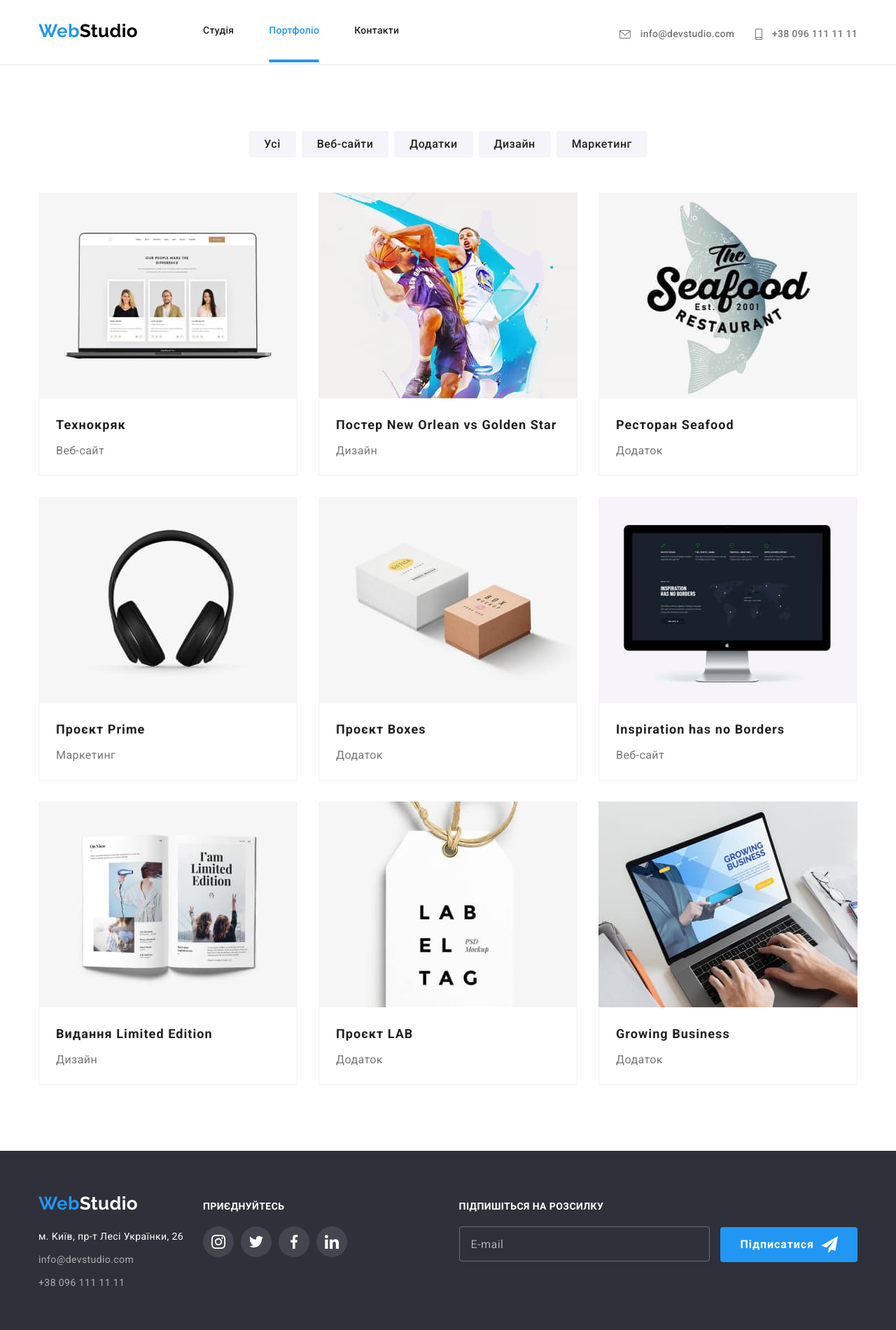
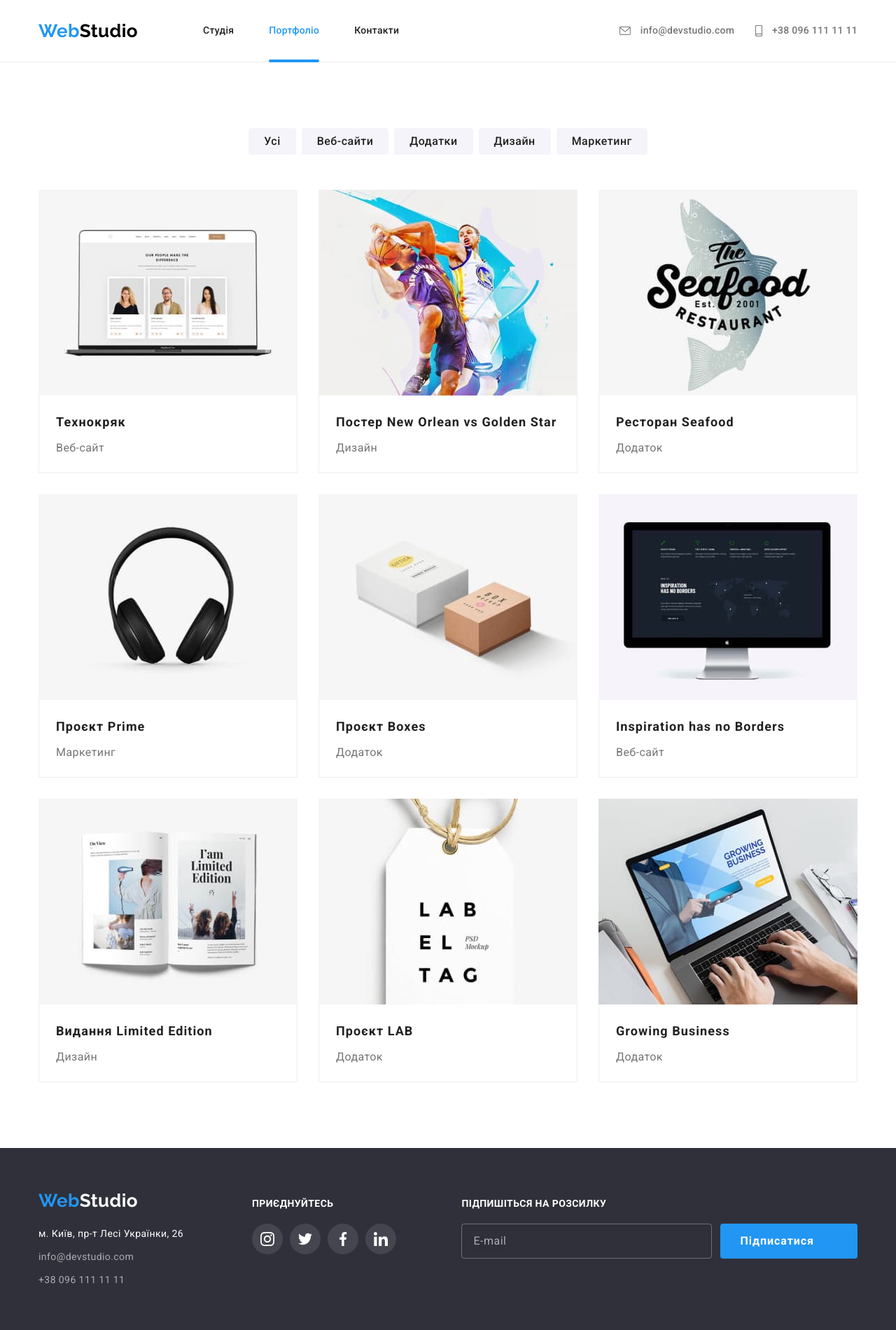
Before and after one commit to vitaliy-lyalin/goit-markup-hw-06, a plain HTML site: page portfolio.html in a window 1280 px wide. Shown: the top 1900 px of the page at 70% size. Drawn offline with nearby package versions, Linux system fonts and the light colour scheme.

Commit message:
Додає зміни до розмітки та оформлення хедера та футера

```diff
--- a/css/styles.css
+++ b/css/styles.css
@@ -180,6 +180,9 @@ img {
 .main {
   display: flex;
   align-items: baseline;
+}
+.main-header {
+  display: flex;
 }
 .nav-main {
   display: flex;
@@ -565,7 +568,11 @@ img {
   text-transform: uppercase;
   color: var(--white-color);
 }
+.form-field {
+  display: flex;
+}
 .form-input {
+  display: block;
   height: 50px;
   width: 358px;
   margin-right: 12px;
--- a/portfolio.html
+++ b/portfolio.html
@@ -23,7 +23,7 @@
   <body>
     <!-- Шапка сайту -->
     <header class="page-header">
-      <div class="container main">
+      <div class="container main-header">
         <nav class="nav-main">
           <!-- Лого хедер -->
           <a class="logo link" href="./index.html">Web<span class="header-studio">Studio</span> </a>
@@ -290,7 +290,7 @@
     <!-- Футер -->
     <footer class="page-footer">
       <div class="container main">
-        <div class="main-contacts">
+        <div class="footer-contacts">
           <!-- Лого футер -->
           <a class="logo footer link" href="./index.html"
             >Web<span class="footer-studio">Studio</span>
```
Also changed, not shown: index.html (+1 -1 lines).
